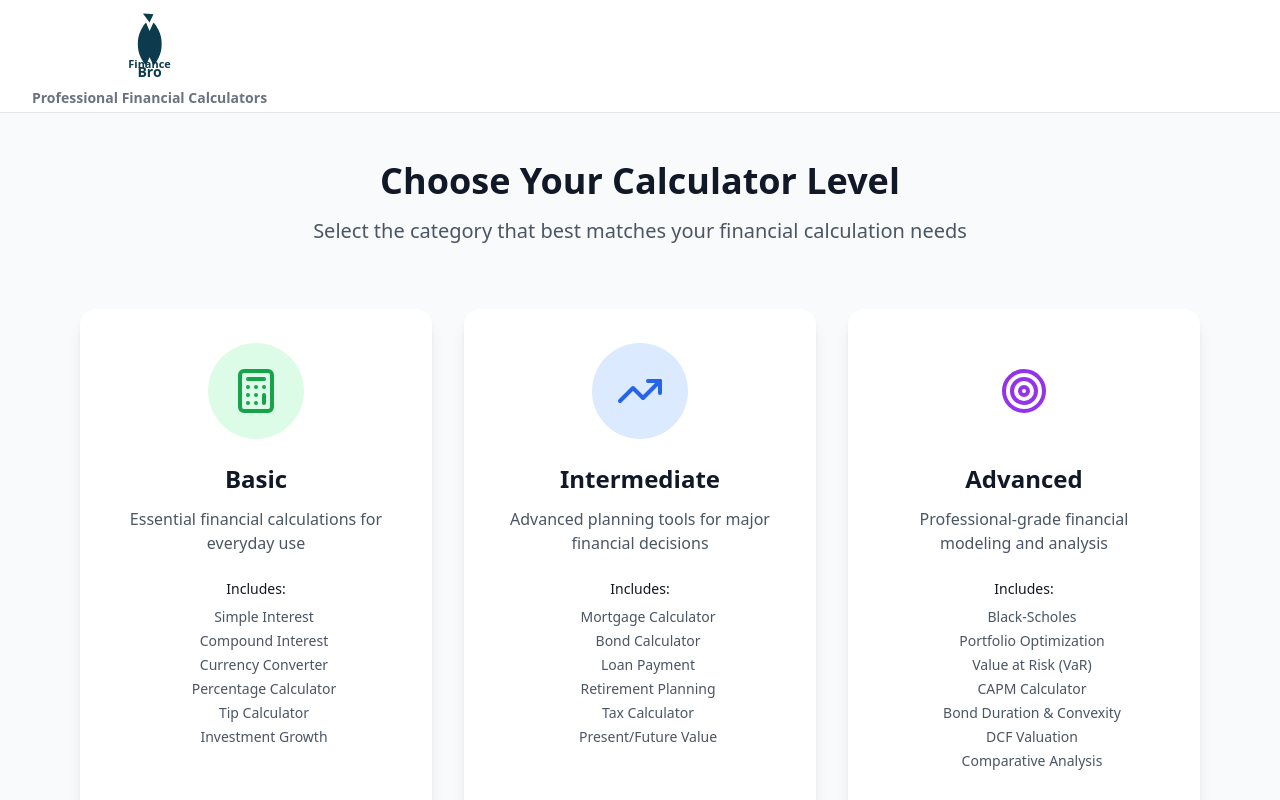
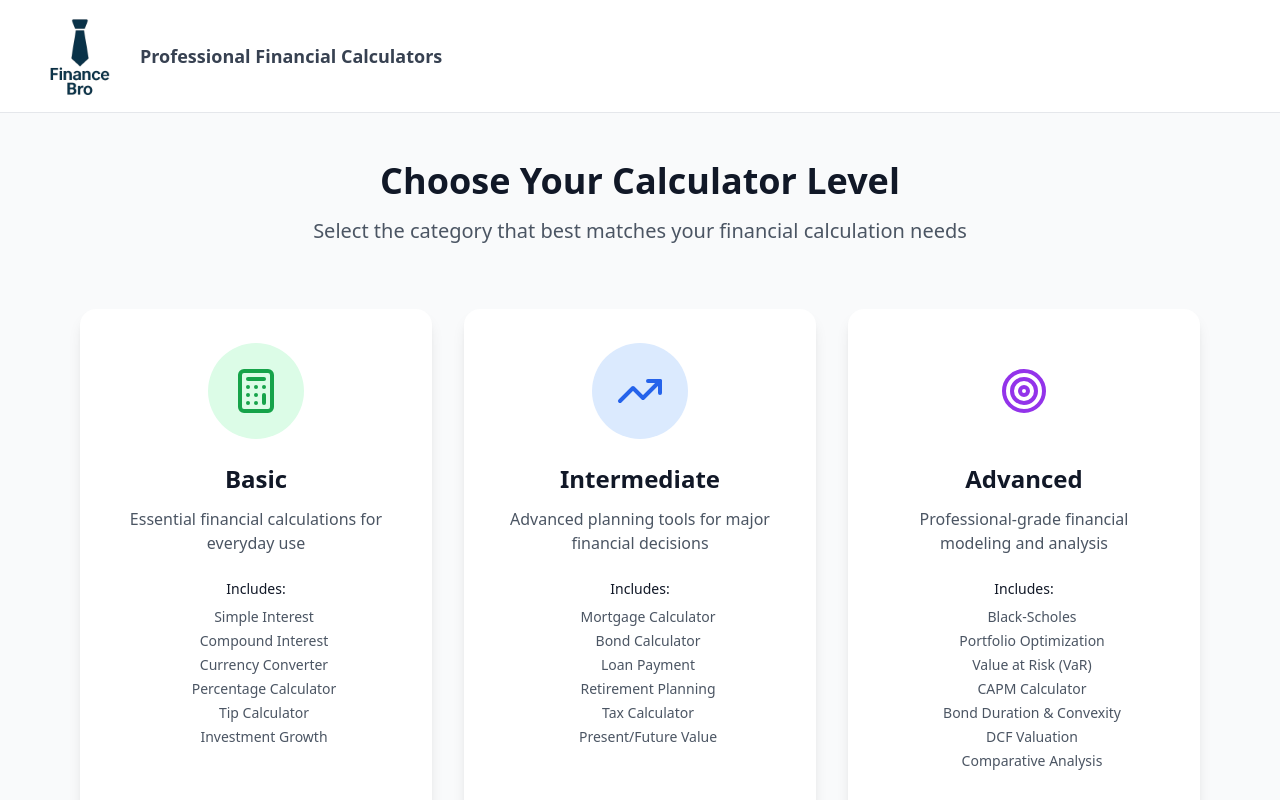
Before and after one commit to afyoncu1/Finance_Bro, a React (Vite) app: page / in a window 1280 px wide. Shown: the top 800 px of the page. Built offline with nearby package versions, Linux system fonts and the light colour scheme.

Commit message:
Updated Header.tsx

```diff
--- a/src/components/Header.tsx
+++ b/src/components/Header.tsx
@@ -1,6 +1,6 @@
 import React from 'react';
 import { ArrowLeft } from 'lucide-react';
-import Logo from './Logo';
+import logo from '../assets/7ac4c4e4-a13a-4f94-8389-e4dddfb3b277 copy.png';
 
 interface HeaderProps {
   currentView: string;
@@ -21,9 +21,9 @@ const Header: React.FC<HeaderProps> = ({ currentView, onBack }) => {
                 <ArrowLeft className="h-6 w-6" />
               </button>
             )}
-            <div className="flex flex-col space-y-1">
-              <Logo className="h-16 md:h-20 w-auto" />
-              <p className="text-xs md:text-sm text-gray-500 font-semibold">Professional Financial Calculators</p>
+            <div className="flex items-center space-x-3">
+              <img src={logo} alt="Finance Bro" className="h-20 md:h-24 w-auto" />
+              <p className="text-base md:text-lg text-gray-700 font-bold">Professional Financial Calculators</p>
             </div>
           </div>
         </div>
--- a/src/components/Landing.tsx
+++ b/src/components/Landing.tsx
@@ -2,7 +2,7 @@ import React from 'react';
 import { calculators } from '../data/calculators';
 import { Calculator } from '../types/calculators';
 import * as Icons from 'lucide-react';
-import Logo from './Logo';
+import logo from '../assets/7ac4c4e4-a13a-4f94-8389-e4dddfb3b277 copy.png';
 
 interface LandingProps {
   onSelectCalculator: (calculatorId: string) => void;
@@ -56,7 +56,7 @@ const Landing: React.FC<LandingProps> = ({ onSelectCalculator }) => {
       <div className="max-w-7xl mx-auto px-4 sm:px-6 lg:px-8 py-8 md:py-12">
         {/* Hero Section */}
         <div className="text-center mb-10 md:mb-16">
-          <Logo className="h-52 md:h-64 mx-auto mb-6 md:mb-8" />
+          <img src={logo} alt="Finance Bro" className="h-64 md:h-80 mx-auto mb-6 md:mb-8" />
           <h1 className="text-2xl md:text-5xl font-bold text-gray-900 mb-3 md:mb-4 px-4">
             Professional Financial Calculators
           </h1>
```
Also changed, not shown: src/assets/7ac4c4e4-a13a-4f94-8389-e4dddfb3b277 copy.png (added), 8 other files (tests, documents, lock files or other folders).
